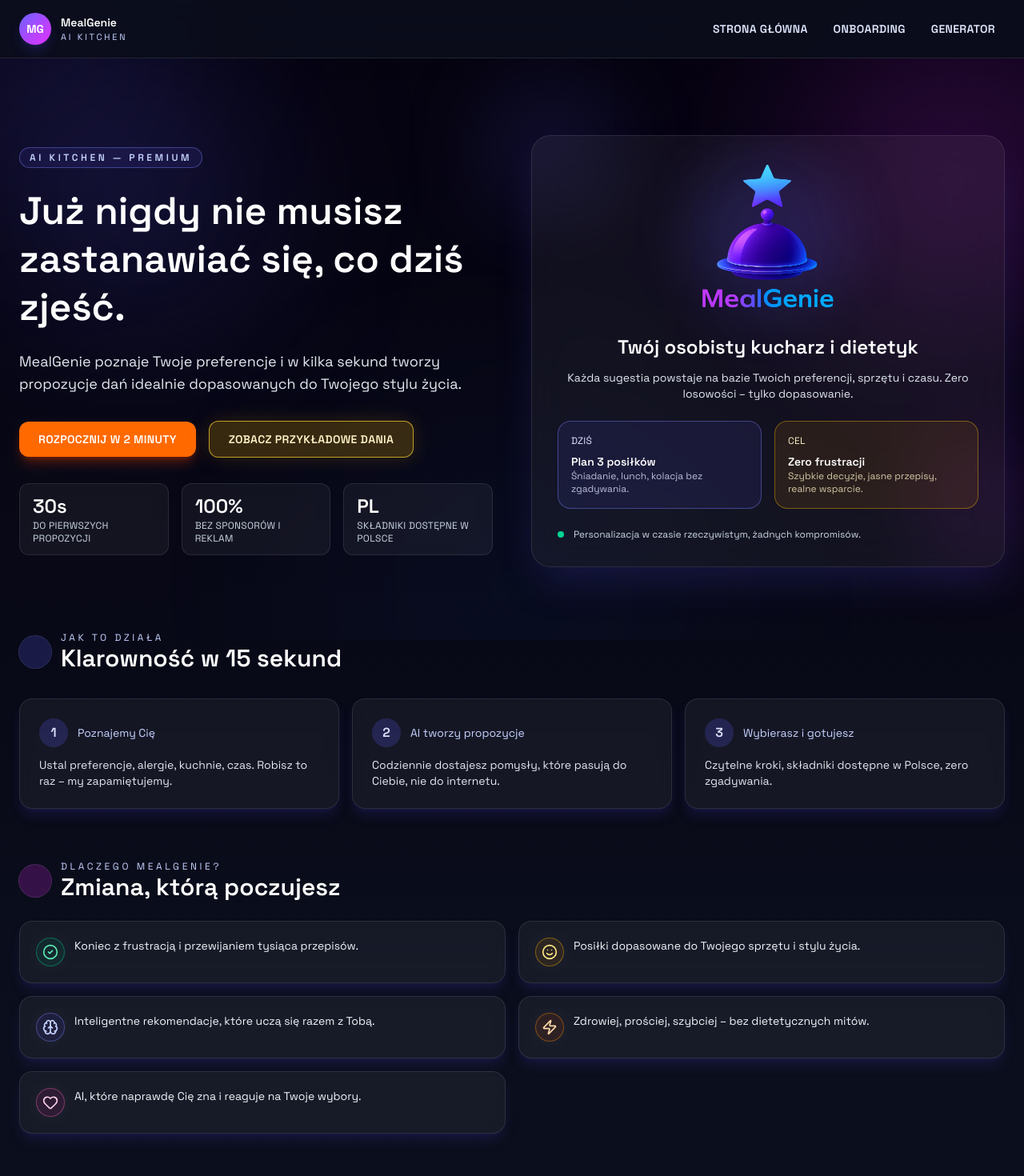
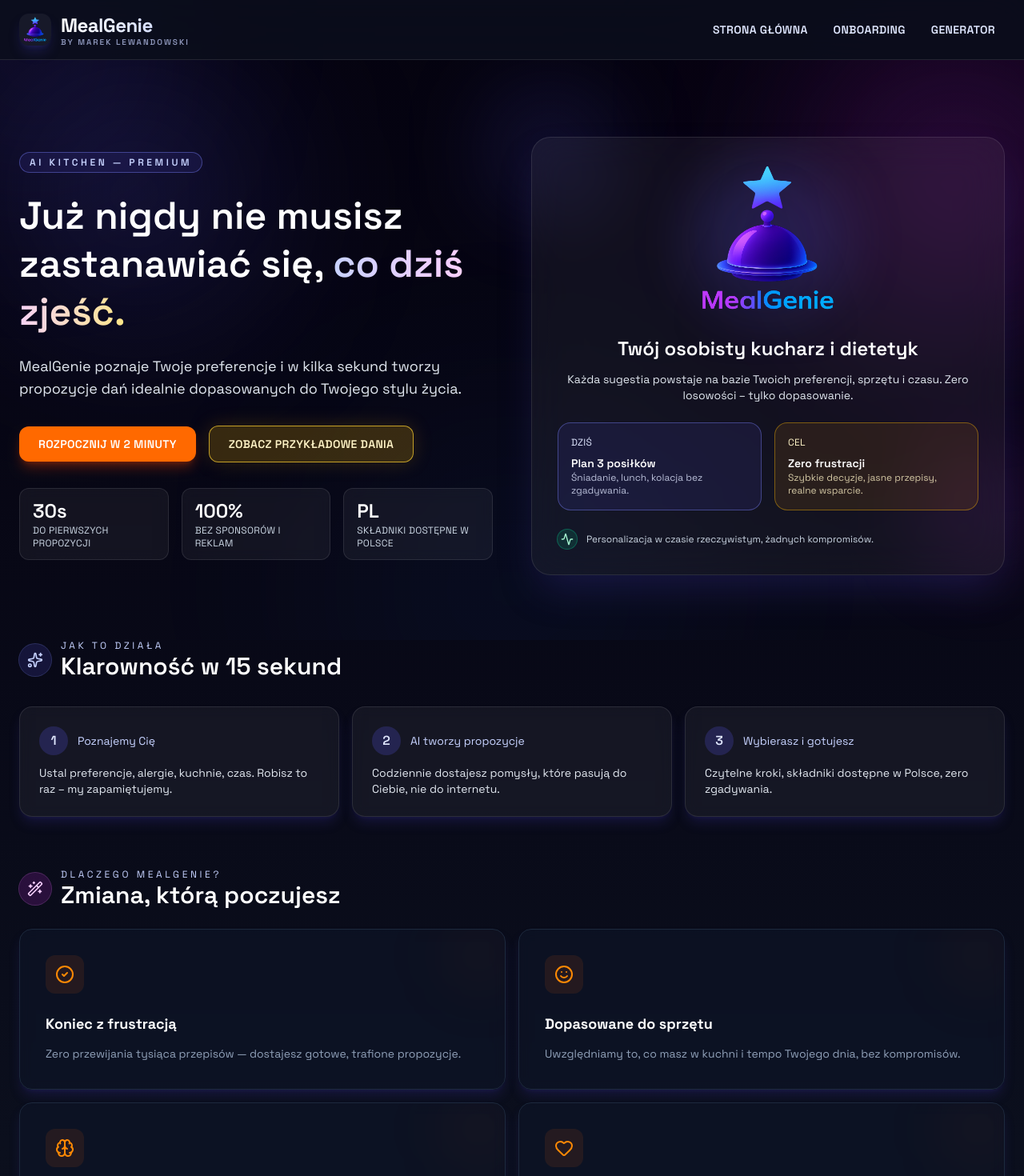
Before and after one commit to MarekLewy12/MealGenie, a React app in the folder frontend/: page / in a window 1280 px wide. Shown: the top 1470 px of the page at 80% size. Built offline with nearby package versions, Linux system fonts and the light colour scheme; the HTML template or start-up script is replaced by a standard one.

Commit message:
feat: update app branding and enhance homepage layout with new icons and descriptions

```diff
--- a/frontend/src/App.tsx
+++ b/frontend/src/App.tsx
@@ -16,18 +16,19 @@ function App() {
         <div className="relative z-10">
           <header className="sticky top-0 z-20 border-b border-white/10 bg-[#0c0f1d]/80 backdrop-blur-xl">
             <div className="mx-auto flex max-w-screen-2xl items-center justify-between px-6 py-4">
-              <Link
-                to="/"
-                className="group flex items-center gap-3 text-white"
-              >
-                <div className="flex h-10 w-10 items-center justify-center rounded-full bg-gradient-to-br from-indigo-500 via-purple-500 to-fuchsia-500 text-sm font-bold shadow-lg shadow-indigo-900/40 transition group-hover:scale-105">
-                  MG
-                </div>
-                <div>
-                  <p className="text-sm font-semibold">MealGenie</p>
-                  <p className="text-[11px] uppercase tracking-[0.25em] text-indigo-200">
-                    AI Kitchen
-                  </p>
+              <Link to="/" className="group flex items-center gap-3 text-white">
+                <img
+                  src="/logo-genie.png"
+                  alt="MealGenie"
+                  className="h-10 w-10 rounded-xl bg-white/5 p-1 shadow-lg shadow-indigo-900/40 transition group-hover:scale-105"
+                />
+                <div className="flex flex-col leading-none">
+                  <span className="bg-gradient-to-r from-white to-indigo-200 bg-clip-text text-2xl font-bold tracking-tight text-transparent transition group-hover:drop-shadow-[0_6px_25px_rgba(99,102,241,0.25)]">
+                    MealGenie
+                  </span>
+                  <span className="text-[10px] font-semibold uppercase tracking-[0.2em] text-indigo-200/70">
+                    by Marek Lewandowski
+                  </span>
                 </div>
               </Link>
 
--- a/frontend/src/pages/HomePage.tsx
+++ b/frontend/src/pages/HomePage.tsx
@@ -1,4 +1,15 @@
-import { Brain, CheckCircle2, Heart, Smile, Zap } from "lucide-react";
+import {
+  Activity,
+  Brain,
+  CheckCircle2,
+  Heart,
+  ShieldCheck,
+  Smile,
+  Sparkles,
+  UtensilsCrossed,
+  Wand2,
+  Zap,
+} from "lucide-react";
 import { Link } from "react-router-dom";
 import { MealCard } from "../components/MealCard";
 import type { MealSuggestion } from "../types/meal";
@@ -86,34 +97,28 @@ const howItWorks = [
 
 const valuePoints = [
   {
-    text: "Koniec z frustracją i przewijaniem tysiąca przepisów.",
+    title: "Koniec z frustracją",
+    description:
+      "Zero przewijania tysiąca przepisów — dostajesz gotowe, trafione propozycje.",
     Icon: CheckCircle2,
-    color: "text-emerald-300",
-    bg: "bg-emerald-500/10 border-emerald-400/40",
   },
   {
-    text: "Posiłki dopasowane do Twojego sprzętu i stylu życia.",
+    title: "Dopasowane do sprzętu",
+    description:
+      "Uwzględniamy to, co masz w kuchni i tempo Twojego dnia, bez kompromisów.",
     Icon: Smile,
-    color: "text-amber-200",
-    bg: "bg-amber-500/10 border-amber-400/40",
   },
   {
-    text: "Inteligentne rekomendacje, które uczą się razem z Tobą.",
+    title: "Rekomendacje, które się uczą",
+    description:
+      "AI reaguje na Twoje wybory i preferencje, codziennie dopracowując pomysły.",
     Icon: Brain,
-    color: "text-indigo-200",
-    bg: "bg-indigo-500/10 border-indigo-400/40",
   },
   {
-    text: "Zdrowiej, prościej, szybciej – bez dietetycznych mitów.",
-    Icon: Zap,
-    color: "text-orange-200",
-    bg: "bg-orange-500/10 border-orange-400/40",
-  },
-  {
-    text: "AI, które naprawdę Cię zna i reaguje na Twoje wybory.",
+    title: "AI, które naprawdę Cię zna",
+    description:
+      "Personalizacja oparta na diecie, alergiach i sprzęcie, który realnie masz pod ręką.",
     Icon: Heart,
-    color: "text-pink-200",
-    bg: "bg-pink-500/10 border-pink-400/40",
   },
 ];
 
@@ -140,7 +145,10 @@ export function HomePage() {
                 AI Kitchen — Premium
               </p>
               <h1 className="text-4xl font-semibold leading-tight text-white sm:text-5xl">
-                Już nigdy nie musisz zastanawiać się, co dziś zjeść.
+                Już nigdy nie musisz zastanawiać się,{" "}
+                <span className="bg-gradient-to-r from-indigo-200 via-fuchsia-200 to-amber-200 bg-clip-text text-transparent">
+                  co dziś zjeść.
+                </span>
               </h1>
               <p className="max-w-2xl text-lg text-slate-200">
                 MealGenie poznaje Twoje preferencje i w kilka sekund tworzy
@@ -231,7 +239,9 @@ export function HomePage() {
                 </div>
               </div>
               <div className="mt-6 flex items-center gap-3 text-xs text-slate-300">
-                <div className="h-2 w-2 rounded-full bg-emerald-400" />
+                <span className="flex h-6 w-6 items-center justify-center rounded-full bg-emerald-500/15 ring-1 ring-emerald-400/40">
+                  <Activity className="h-4 w-4 text-emerald-200" />
+                </span>
                 Personalizacja w czasie rzeczywistym, żadnych kompromisów.
               </div>
             </div>
@@ -241,7 +251,9 @@ export function HomePage() {
 
       <section className="relative mx-auto max-w-screen-2xl px-6 pb-16">
         <div className="mb-8 flex items-center gap-3">
-          <span className="h-10 w-10 rounded-full bg-indigo-500/20 ring-1 ring-indigo-400/30" />
+          <span className="flex h-10 w-10 items-center justify-center rounded-full bg-indigo-500/15 ring-1 ring-indigo-400/30">
+            <Sparkles className="h-5 w-5 text-indigo-200" />
+          </span>
           <div>
             <p className="text-xs uppercase tracking-[0.3em] text-indigo-200">
               Jak to działa
@@ -271,7 +283,9 @@ export function HomePage() {
 
       <section className="relative mx-auto max-w-screen-2xl px-6 pb-16">
         <div className="mb-6 flex items-center gap-3">
-          <span className="h-10 w-10 rounded-full bg-fuchsia-500/20 ring-1 ring-fuchsia-400/30" />
+          <span className="flex h-10 w-10 items-center justify-center rounded-full bg-fuchsia-500/15 ring-1 ring-fuchsia-400/30">
+            <Wand2 className="h-5 w-5 text-fuchsia-200" />
+          </span>
           <div>
             <p className="text-xs uppercase tracking-[0.3em] text-indigo-200">
               Dlaczego MealGenie?
@@ -282,17 +296,21 @@ export function HomePage() {
           </div>
         </div>
         <div className="grid gap-4 md:grid-cols-2">
-          {valuePoints.map(({ text, Icon, color, bg }) => (
+          {valuePoints.map(({ title, description, Icon }) => (
             <div
-              key={text}
-              className="flex items-start gap-3 rounded-2xl border border-white/10 bg-white/5 p-5 text-sm shadow-lg shadow-indigo-900/30 backdrop-blur"
+              key={title}
+              className="group relative overflow-hidden rounded-2xl border border-slate-800 bg-slate-900/50 p-8 text-sm shadow-lg shadow-indigo-900/30 backdrop-blur transition-all hover:border-orange-500/30 hover:bg-slate-900/80 hover:shadow-orange-900/20"
             >
-              <span
-                className={`flex h-9 w-9 items-center justify-center rounded-full border ${bg} shadow-[0_0_25px_rgba(255,255,255,0.05)]`}
-              >
-                <Icon className={`h-5 w-5 flex-shrink-0 ${color}`} />
-              </span>
-              <p className="text-slate-100">{text}</p>
+              <div className="mb-6 inline-flex h-12 w-12 items-center justify-center rounded-xl bg-orange-500/10 text-orange-400 transition-all group-hover:scale-110 group-hover:bg-orange-500/20">
+                <Icon className="h-6 w-6" />
+              </div>
+              <h3 className="mb-3 text-lg font-bold text-white transition-colors group-hover:text-orange-100">
+                {title}
+              </h3>
+              <p className="text-sm leading-relaxed text-slate-400">
+                {description}
+              </p>
+              <div className="absolute -right-4 -top-4 h-24 w-24 rounded-full bg-orange-500/5 blur-2xl transition-all group-hover:bg-orange-500/10" />
             </div>
           ))}
         </div>
@@ -300,7 +318,9 @@ export function HomePage() {
 
       <section className="relative mx-auto max-w-screen-2xl px-6 pb-16">
         <div className="mb-6 flex items-center gap-3">
-          <span className="h-10 w-10 rounded-full bg-indigo-500/20 ring-1 ring-indigo-400/30" />
+          <span className="flex h-10 w-10 items-center justify-center rounded-full bg-indigo-500/15 ring-1 ring-indigo-400/30">
+            <UtensilsCrossed className="h-5 w-5 text-indigo-100" />
+          </span>
           <div>
             <p className="text-xs uppercase tracking-[0.3em] text-indigo-200">
               Przykładowe posiłki
@@ -328,7 +348,9 @@ export function HomePage() {
 
       <section className="relative mx-auto max-w-screen-2xl px-6 pb-16">
         <div className="mb-6 flex items-center gap-3">
-          <span className="h-10 w-10 rounded-full bg-emerald-500/20 ring-1 ring-emerald-400/30" />
+          <span className="flex h-10 w-10 items-center justify-center rounded-full bg-emerald-500/15 ring-1 ring-emerald-400/30">
+            <ShieldCheck className="h-5 w-5 text-emerald-100" />
+          </span>
           <div>
             <p className="text-xs uppercase tracking-[0.3em] text-indigo-200">
               Zaufanie
@@ -384,17 +406,16 @@ export function HomePage() {
       </section>
 
       <footer className="border-t border-white/10 bg-white/5">
-        <div className="mx-auto flex max-w-6xl flex-col gap-4 px-4 py-8 md:flex-row md:items-center md:justify-between">
+        <div className="mx-auto flex max-w-screen-2xl flex-col gap-4 px-6 py-8 md:flex-row md:items-center md:justify-between">
           <div className="flex items-center gap-3">
-            <div className="flex h-10 w-10 items-center justify-center rounded-full bg-gradient-to-br from-indigo-500 via-purple-500 to-fuchsia-500 text-sm font-bold text-white">
-              MG
-            </div>
-            <div>
-              <p className="text-sm font-semibold text-white">MealGenie</p>
-              <p className="text-xs text-slate-300">
-                Twój osobisty AI Szef Kuchni
-              </p>
-            </div>
+            <img
+              src="/logo-genie.png"
+              alt="MealGenie"
+              className="h-10 w-10 rounded-xl bg-white/5 p-1 shadow-lg shadow-indigo-900/40"
+            />
+            <span className="bg-gradient-to-r from-white to-indigo-200 bg-clip-text text-2xl font-bold tracking-tight text-transparent">
+              MealGenie
+            </span>
           </div>
           <div className="flex flex-wrap items-center gap-4 text-sm text-slate-300">
             <Link to="/onboarding" className="hover:text-white">
```
